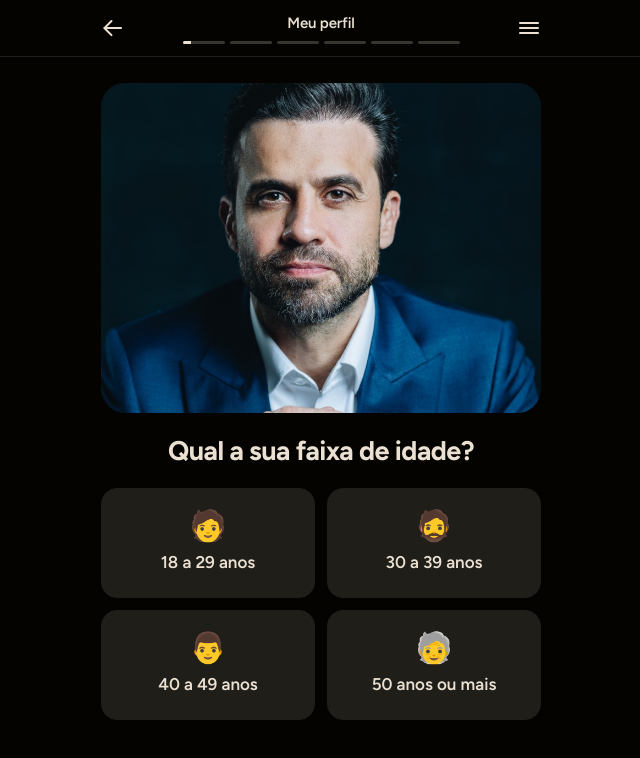
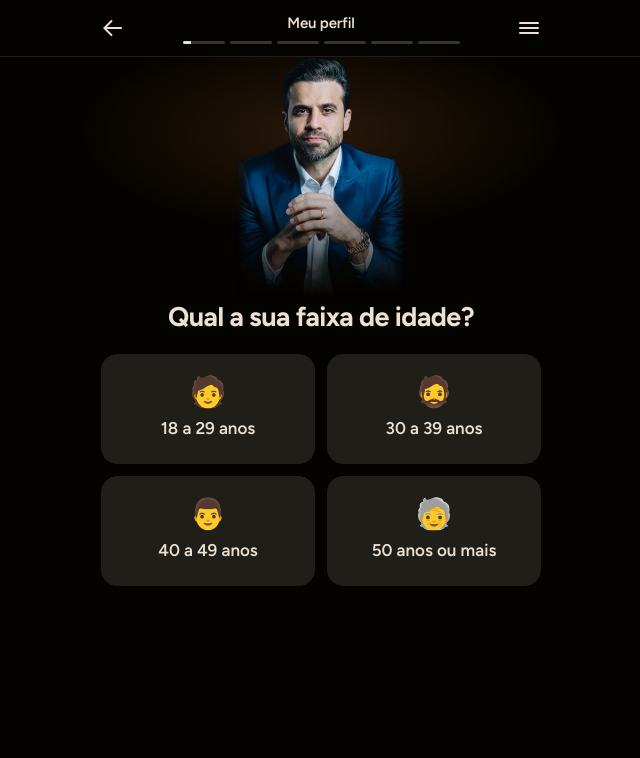
Before and after one commit to tmzzjr/Marcal-quiz, a plain HTML site: page index.html in a window 1280 px wide. Both pictures are taken after a click on the button "Homem". Shown: the whole page, without its empty margins (319-959 px from the left). Drawn offline with Linux system fonts and the light colour scheme.

Commit message:
Fotos recortadas com o Higgsfield, figura solta sangrando do topo em vez de card
Co-Authored-By: Claude Opus 5 (1M context) <noreply@anthropic.com>

```diff
--- a/app.js
+++ b/app.js
@@ -8,7 +8,7 @@
   var COMPARISON = window.QUIZ_COMPARISON;
   var SECTIONS = window.QUIZ_SECTIONS;
 
-  var PHOTOS = ['img/pm1.jpg', 'img/pm2.jpg', 'img/pm3.jpg', 'img/pm4.jpg', 'img/pm5.jpg', 'img/pm6.jpg'];
+  var PHOTOS = ['img/pm1.webp', 'img/pm2.webp', 'img/pm3.webp', 'img/pm4.webp', 'img/pm5.webp', 'img/pm6.webp'];
 
   var state = { index: -1, answers: {}, sent: false };
 
@@ -172,7 +172,7 @@
 
     var opts = INTRO.options.map(function (o) {
       return '<button class="opt tile" data-v="' + o.value + '">' +
-        '<img src="' + o.image + '" alt="' + esc(o.label) + '">' +
+        '<span class="shot"><img src="' + o.image + '" alt="' + esc(o.label) + '"></span>' +
         '<span class="bar"><span class="txt">' + esc(o.label) + '</span>' +
         '<span class="go">' + ARROW + '</span></span></button>';
     }).join('');
@@ -294,8 +294,8 @@
     var quote = step.quote ? '<div class="quote"><p class="who">' + esc(step.quote.author) + '</p>' +
       '<p class="txt">' + esc(step.quote.text) + '</p></div>' : '';
 
-    var v = el('<div class="content"><h1>' + esc(step.title) + '</h1>' +
-      figure(step) + paras + quote + '</div>');
+    var v = el('<div class="content">' + figure(step, true) +
+      '<h1>' + esc(step.title) + '</h1>' + paras + quote + '</div>');
 
     setCta('Continuar', next);
     return v;
--- a/quiz-data.js
+++ b/quiz-data.js
@@ -4,8 +4,8 @@ window.QUIZ_INTRO = {
   sub: 'Faça o teste de 2 minutos, descubra quais dos **7 CICLOS** estão te prendendo e receba o plano exato pra quebrar cada ciclo.',
   genderQuestion: 'Para começar: você é...',
   options: [
-    { value: 'homem', label: 'Homem', image: 'img/homem.webp' },
-    { value: 'mulher', label: 'Mulher', image: 'img/mulher.webp' },
+    { value: 'homem', label: 'Homem', image: 'img/homem-cut.webp' },
+    { value: 'mulher', label: 'Mulher', image: 'img/mulher-cut.webp' },
   ],
 };
 
--- a/styles.css
+++ b/styles.css
@@ -89,14 +89,37 @@ h1.q {
 }
 p.q-sub { margin: -14px 0 22px; text-align: center; color: var(--content-2); font-size: 16px; }
 
+/* Figura: recorte solto sangrando do topo, base dissolvida no fundo. Sem card, sem moldura. */
 .figure {
-  border-radius: 24px;
-  overflow: hidden;
-  background: #131210;
-  margin-bottom: 22px;
+  position: relative;
+  margin: -26px -20px 4px;
+  height: 30vh;
+  min-height: 190px;
+  max-height: 280px;
+  display: grid;
+  place-items: end center;
+  isolation: isolate;
 }
-.figure img { width: 100%; aspect-ratio: 4 / 3; object-fit: cover; object-position: 50% 20%; }
-.figure.tall img { aspect-ratio: 3 / 4; }
+.figure::before {
+  content: '';
+  position: absolute; inset: -10% -12% 12%;
+  background: radial-gradient(58% 62% at 50% 42%, rgba(225, 134, 59, .16) 0%, rgba(225, 134, 59, 0) 70%);
+  z-index: -1;
+}
+.figure img {
+  height: 100%; width: auto; max-width: 92%;
+  min-height: 0; max-height: 100%;
+  object-fit: contain; object-position: bottom center;
+  -webkit-mask-image:
+    linear-gradient(to bottom, #000 52%, rgba(0, 0, 0, .5) 80%, transparent 100%),
+    linear-gradient(to right, transparent 0%, #000 9%, #000 91%, transparent 100%);
+  mask-image:
+    linear-gradient(to bottom, #000 52%, rgba(0, 0, 0, .5) 80%, transparent 100%),
+    linear-gradient(to right, transparent 0%, #000 9%, #000 91%, transparent 100%);
+  -webkit-mask-composite: source-in;
+  mask-composite: intersect;
+}
+.figure.tall { height: 38vh; max-height: 340px; }
 
 /* ---------- respostas ---------- */
 .opts { display: grid; gap: 12px; }
@@ -134,7 +157,12 @@ p.q-sub { margin: -14px 0 22px; text-align: center; color: var(--content-2); fon
   overflow: hidden; text-align: left;
   background: var(--bg-secondary); border-color: var(--bg-secondary);
 }
-.opt.tile img { width: 100%; aspect-ratio: 3 / 4; object-fit: cover; }
+.opt.tile .shot {
+  width: 100%; aspect-ratio: 3 / 4;
+  background: radial-gradient(110% 80% at 50% 8%, #f6efe4 0%, #e6dbc9 55%, #d8ccb8 100%);
+  display: grid; place-items: end center; overflow: hidden;
+}
+.opt.tile .shot img { height: 100%; width: auto; max-width: 100%; object-fit: contain; object-position: bottom center; }
 .opt.tile .bar {
   width: 100%; display: flex; align-items: center; justify-content: space-between;
   gap: 8px; padding: 14px 14px;
@@ -191,9 +219,8 @@ p.q-sub { margin: -14px 0 22px; text-align: center; color: var(--content-2); fon
 strong.hl { color: var(--content); font-weight: 800; }
 
 /* ---------- conteúdo ---------- */
-.content h1 { font-size: 29px; line-height: 1.12; font-weight: 700; letter-spacing: -.025em; margin: 0 0 14px; text-align: center; }
+.content h1 { font-size: 29px; line-height: 1.12; font-weight: 700; letter-spacing: -.025em; margin: 6px 0 14px; text-align: center; }
 .content p { color: var(--content-2); font-size: 16px; margin: 0 0 14px; text-align: center; }
-.content .figure { margin: 22px 0; }
 
 .quote {
   background: var(--bg-secondary);
```
Also changed, not shown: img/homem-cut.webp (added), img/mulher-cut.webp (added), img/pm1.jpg (deleted), img/pm1.webp (added), img/pm2.jpg (deleted), img/pm2.webp (added), img/pm3.jpg (deleted), img/pm3.webp (added), img/pm4.jpg (deleted), img/pm4.webp (added), img/pm5.jpg (deleted), img/pm5.webp (added), img/pm6.jpg (deleted), img/pm6.webp (added).
